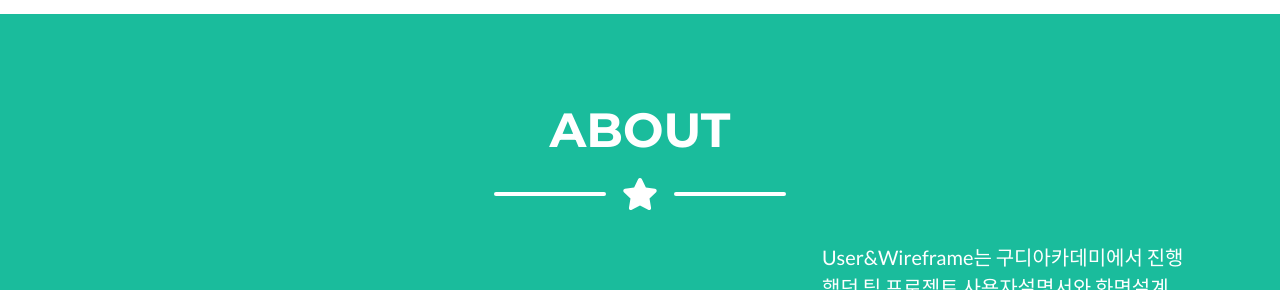
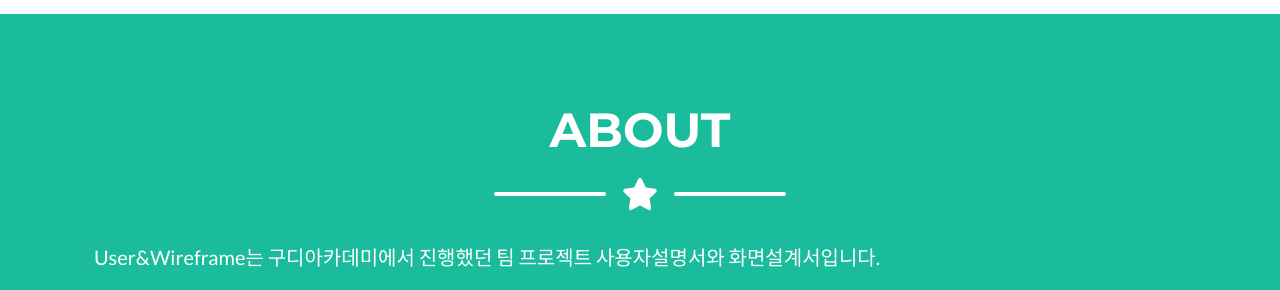
Before and after one commit to hsy1783/hansoyoen-github.io, a plain HTML site: page index.html in a window 1280 px wide. Shown: the part 1383-1673 px from the top of the page. Drawn offline with nearby package versions, Linux system fonts and the light colour scheme.

Commit message:
Update index.html

```diff
--- a/index.html
+++ b/index.html
@@ -106,7 +106,7 @@
                 </div>
                 <!-- About Section Content-->
                 <div class="container">
-                    <div class="col-lg-4 ms-auto"><p class="lead">User&Wireframe는 구디아카데미에서 진행했던 팀 프로젝트 사용자설명서와 화면설계서입니다.</p></div>
+                    <div class="masthead-subheading ms-auto"><p class="lead">User&Wireframe는 구디아카데미에서 진행했던 팀 프로젝트 사용자설명서와 화면설계서입니다.</p></div>
                 </div>
                 <!-- About Section Button-->
                 <div class="text-center mt-4">
```
